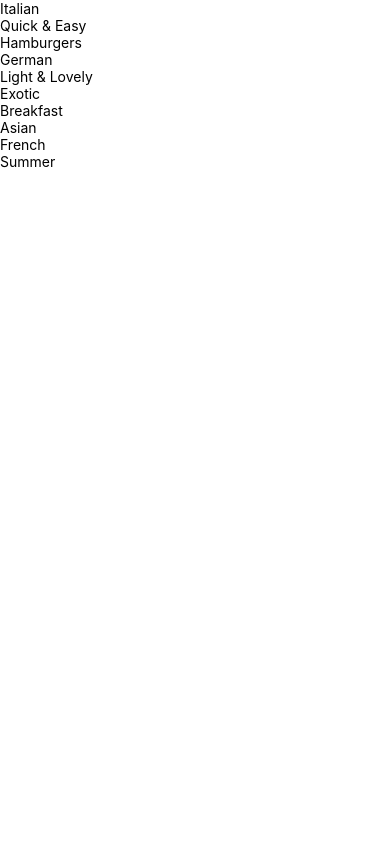
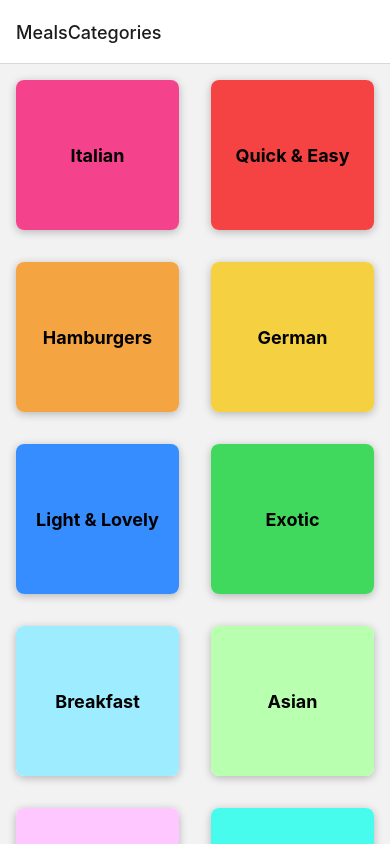
Before and after one commit to rimancete/meals-app, a React Native app: screen /MealsCategories in a window 390 px wide. Built offline with nearby package versions, Linux system fonts and the light colour scheme.

Commit message:
S6L94 - Getting started with the React Navigation package

```diff
--- a/App.tsx
+++ b/App.tsx
@@ -1,10 +1,23 @@
+import { NavigationContainer } from "@react-navigation/native";
+import { createNativeStackNavigator } from "@react-navigation/native-stack";
 import { StatusBar } from "expo-status-bar";
 import { StyleSheet } from "react-native";
 
 import CategoriesScreen from "screens/CategoriesScreen/";
 
+const Stack = createNativeStackNavigator();
+
 export default function App() {
-  return <CategoriesScreen />;
+  return (
+    <>
+      <StatusBar style="dark" />
+      <NavigationContainer>
+        <Stack.Navigator>
+          <Stack.Screen name="MealsCategories" component={CategoriesScreen}/>
+        </Stack.Navigator>
+      </NavigationContainer>
+    </>
+  );
 }
 
 const styles = StyleSheet.create({
--- a/app.json
+++ b/app.json
@@ -6,6 +6,7 @@
     "orientation": "portrait",
     "icon": "./assets/icon.png",
     "userInterfaceStyle": "light",
+    "backgroundColor": "#24180f",
     "splash": {
       "image": "./assets/splash.png",
       "resizeMode": "contain",
--- a/components/CategoryGridTile/index.tsx
+++ b/components/CategoryGridTile/index.tsx
@@ -1,17 +1,30 @@
-import { Pressable, Text, View, ViewProps } from "react-native";
+import {
+  Pressable,
+  StyleSheet,
+  Text,
+  View,
+  ViewProps,
+  Platform,
+} from "react-native";
 
 import { CategoryModel } from "models/index";
 
 interface CategoryGridTile extends ViewProps {
-    title: CategoryModel['title'],
-    color: CategoryModel['color'],
+  title: CategoryModel["title"];
+  color: CategoryModel["color"];
 }
 function CategoryGridTile({ title, color }: CategoryGridTile) {
   return (
-    <View>
-      <Pressable>
-        <View>
-          <Text>{title}</Text>
+    <View style={styles.gridItem}>
+      <Pressable
+        android_ripple={{ color: "#b9b9b9" }}
+        style={({ pressed }) => [
+          styles.button,
+          pressed ? styles.buttonPressed : null,
+        ]}
+      >
+        <View style={[styles.innerContainer, { backgroundColor: color }]}>
+          <Text style={styles.title}>{title}</Text>
         </View>
       </Pressable>
     </View>
@@ -19,3 +32,38 @@ function CategoryGridTile({ title, color }: CategoryGridTile) {
 }
 
 export default CategoryGridTile;
+
+const styles = StyleSheet.create({
+  gridItem: {
+    flex: 1,
+    margin: 16,
+    height: 150,
+    borderRadius: 8,
+    elevation: 4,
+    overflow: Platform.OS === "android" ? "hidden" : "visible",
+
+    //ios shadow
+    backgroundColor: "white",
+    shadowColor: "black",
+    shadowOpacity: 0.25,
+    shadowOffset: { width: 0, height: 2 },
+    shadowRadius: 8,
+  },
+  button: {
+    flex: 1,
+  },
+  buttonPressed: {
+    opacity: 0.5,
+  },
+  innerContainer: {
+    flex: 1,
+    padding: 16,
+    borderRadius: 8,
+    justifyContent: "center",
+    alignItems: "center",
+  },
+  title: {
+    fontWeight: "bold",
+    fontSize: 18,
+  },
+});
--- a/package.json
+++ b/package.json
@@ -9,10 +9,14 @@
     "web": "expo start --web"
   },
   "dependencies": {
+    "@react-navigation/native": "^6.1.6",
+    "@react-navigation/native-stack": "^6.9.12",
     "expo": "~48.0.11",
     "expo-status-bar": "~1.4.4",
     "react": "18.2.0",
-    "react-native": "0.71.6"
+    "react-native": "0.71.6",
+    "react-native-safe-area-context": "4.5.0",
+    "react-native-screens": "~3.20.0"
   },
   "devDependencies": {
     "@babel/core": "^7.20.0",
--- a/screens/CategoriesScreen/index.tsx
+++ b/screens/CategoriesScreen/index.tsx
@@ -15,6 +15,7 @@ function CategoriesScreen() {
       data={CATEGORIES}
       renderItem={renderItem}
       keyExtractor={keyExtractor}
+      numColumns={2}
     />
   );
 }
```
Also changed, not shown: 2 other files (tests, documents, lock files or other folders).
